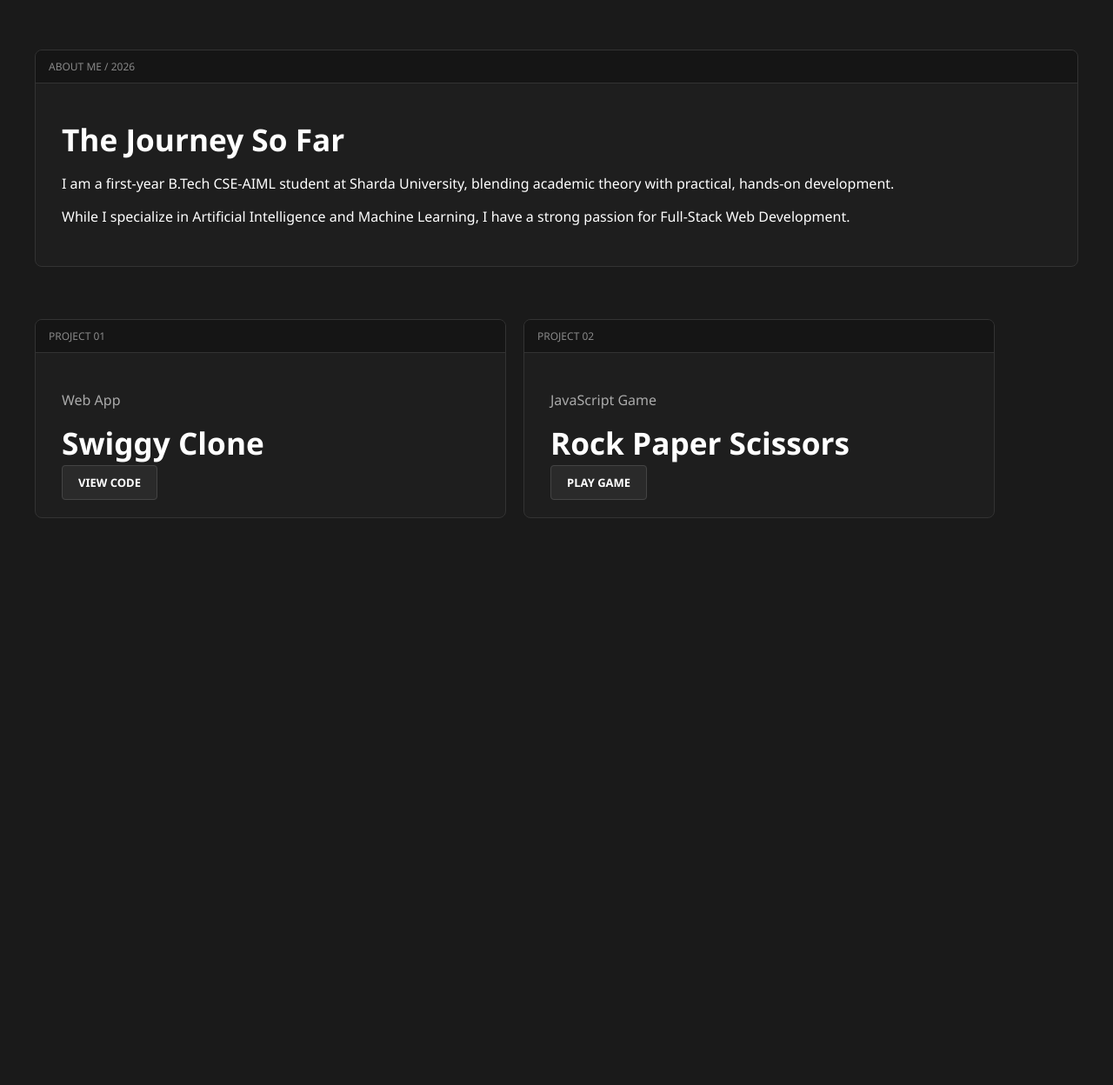
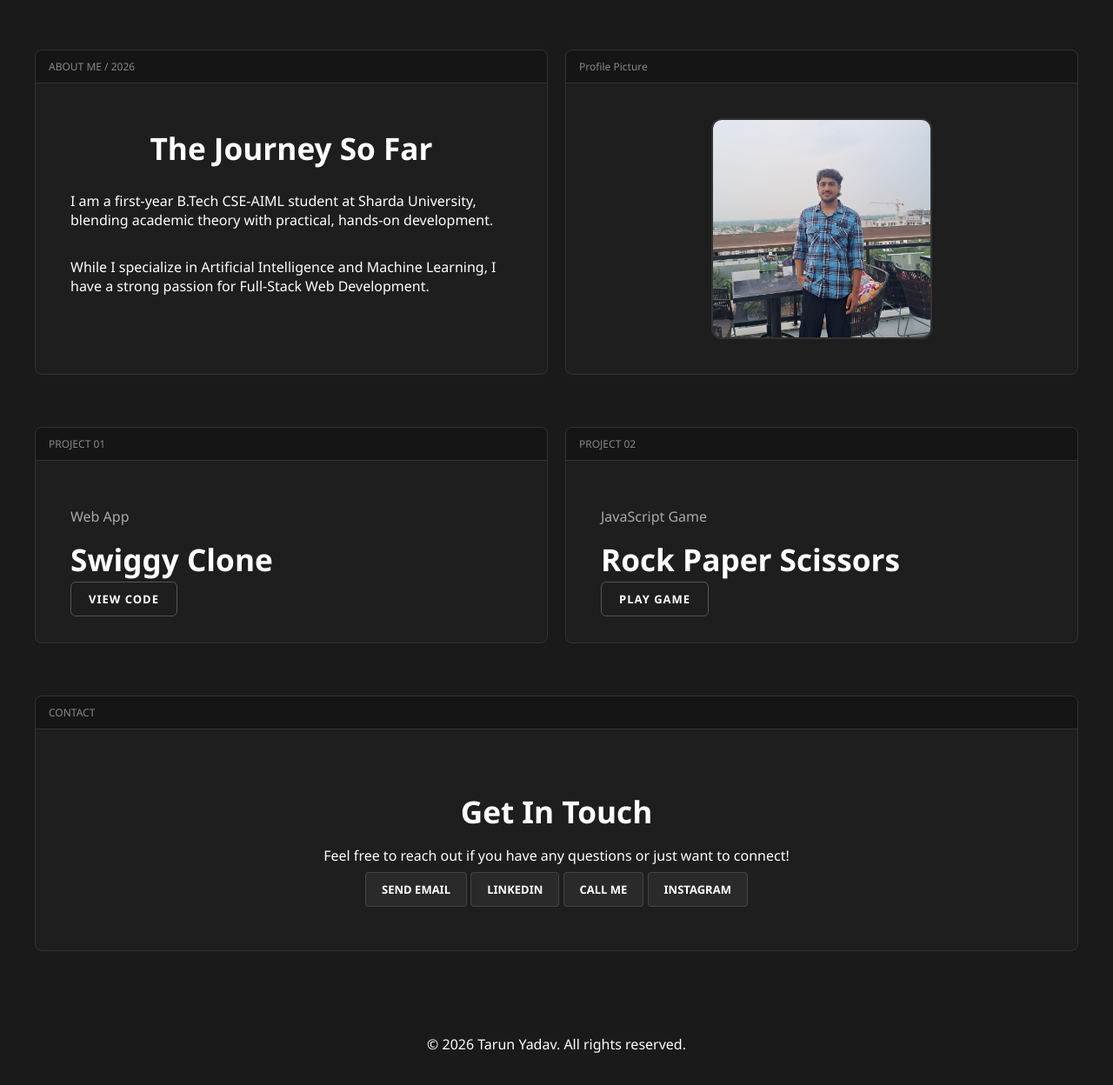
Before and after one commit to taruny900-ui/PORTFOLIO, a plain HTML site: page index.html in a window 1280 px wide. Shown: the part 577-1825 px from the top of the page at 87% size. Before the commit the page ends 1233 px from the top, so only its background shows below. Drawn offline with Linux system fonts and the light colour scheme.

Commit message:
Updated code (making attractive )

```diff
--- a/index.html
+++ b/index.html
@@ -5,6 +5,7 @@
     <meta name="viewport" content="width=device-width, initial-scale=1.0">
     <title>Tarun Yadav | Portfolio</title>
     <link rel="stylesheet" href="style.css">
+    <link href="https://fonts.googleapis.com/css2?family=Inter:wght@300;500;700&display=swap" rel="stylesheet">
 </head>
 
 <body>
@@ -15,7 +16,7 @@
                 <li><a href="#home">Home</a></li>
                 <li><a href="#about">About</a></li>
                 <li><a href="#projects">Projects</a></li>
-                <li><a href="contact.html">Contact</a></li>
+                <li><a href="#contact">Contact</a></li>
 
             </ul>
         </nav>
@@ -67,10 +68,18 @@
                 <p>While I specialize in Artificial Intelligence and Machine Learning, I have a strong passion for Full-Stack Web Development.</p>
             </div>
         </div>
+        <div class="window-card" style="width: 100%;">
+            <div class="window-header">
+                <span>Profile Picture</span>
+            </div>
+            <div class="window-content">
+                <img src="profile.jpeg" alt="Profile Picture" class="profile-img">
+            </div>
+        </div>
     </main>
 
-    <main id="projects" class="grid-container" style="flex-wrap: wrap;">
-        <div class="window-card" style="width: 45%; min-width: 300px;">
+   <main id="projects" class="grid-container">
+    <div class="window-card" style="width: 100%;">
         <div class="window-header"><span>PROJECT 01</span></div>
         <div class="window-content">
             <h2>Web App</h2>
@@ -79,14 +88,37 @@
         </div>
     </div>
 
-        <div class="window-card" style="width: 45%; min-width: 300px;">
+    <div class="window-card" style="width: 100%;">
         <div class="window-header"><span>PROJECT 02</span></div>
         <div class="window-content">
             <h2>JavaScript Game</h2>
             <h1>Rock Paper Scissors</h1>
-                <a href="#" class="btn" style="margin-top: 15px;">PLAY GAME</a>
+            <a href="#" id="play-button" class="btn" style="margin-top: 15px;">PLAY GAME</a>
         </div>
     </div>
 </main>
+        </div>
+    </main>
+      <main id = "contact" class="grid-container" style="flex-wrap: wrap;">
+        <div class="window-card" style="width: 100%;">
+            <div class="window-header"><span>CONTACT</span></div>
+            <div class="window-content">
+                <h1>Get In Touch</h1>
+                <p>Feel free to reach out if you have any questions or just want to connect!</p>
+                <a href="mailto:taruny900@gmail.com" class="btn">SEND EMAIL</a>
+                <a href="https://linkedin.com/in/tarun-yadav-07205b328" target="_blank" class="btn">LINKEDIN</a>
+                <a href="tel:+917452034425" class="btn">CALL ME</a>
+                <a href = "https://www.instagram.com/tarun2812_?utm_source=qr&igsh=Ymd5bHM3Z3RoemQw" target="_blank" class="btn">INSTAGRAM</a>
+
+            </div>
+        </div>
+      </main>
+      <footer>
+        <div class="footer-content" style="text-align: center; padding: 20px; ">
+            <p>&copy; 2026 Tarun Yadav. All rights reserved.</p>
+        </div>
+      </footer>
+      <script src="script.js"></script>
+
 </body>
 </html>
--- /dev/null
+++ b/script.js
@@ -0,0 +1,5 @@
+const button = document.getElementById('play-button');
+
+button.addEventListener('click', () => {
+    window.location.href = "https://taruny900-ui.github.io/Stone-Paper-scissors/";
+});
--- a/style.css
+++ b/style.css
@@ -133,3 +133,85 @@ nav {
 @media (max-width: 850px) {
     .hero-wrapper { flex-direction: column; }
 }
+/* --- Profile Image Styling --- */
+.profile-img {
+    display: block;
+    margin: 0 auto;       /* Centers the image */
+    width: 250px;         /* Set a fixed width to make it smaller */
+    height: 250px;        /* Set the same height for a square look */
+    object-fit: cover;    /* Ensures the face doesn't stretch */
+    border-radius: 12px;  /* Optional: rounded corners to match your theme */
+    border: 2px solid #333; /* Adds a subtle border */
+}
+
+/* Adjusting the card padding for a better look */
+#about .window-content {
+    display: flex;
+    flex-direction: column;
+    align-items: center; /* Ensures content inside the photo card is centered */
+    padding: 40px;       /* Adds more "breathing room" around the photo */
+}
+/* Target the specific content area for the Contact section */
+#contact .window-content {
+    padding: 60px 40px; /* More vertical padding (60px) for a premium feel */
+    text-align: center; /* Centers the text and heading */
+}
+  #projects .window-content {
+    padding: 40px; /* Consistent padding for projects section */
+
+
+
+#contact p {
+    margin-bottom: 30px; /* Space between text and buttons */
+    color: #aaa;
+}
+
+/* The Button Container */
+.contact-buttons {
+    display: flex;
+    justify-content: center; /* Centers buttons horizontally */
+    gap: 15px;              /* Equal space between each button */
+    flex-wrap: wrap;        /* Prevents breaking on small screens */
+}
+
+/* Optional: Make the buttons slightly larger for the contact section */
+.contact-buttons .btn {
+    padding: 12px 24px;
+    min-width: 120px;       /* Keeps buttons consistent in size */
+}
+/* Add/Update this in your CSS */
+footer {
+    background-color: #151515; /* Matches your window headers */
+    color: #888;
+    text-align: center;
+    padding: 30px 20px;
+    border-top: 1px solid #333;
+    font-size: 14px;
+}.btn {
+    background-color: transparent;
+    color: #fff;
+    padding: 10px 20px;
+    border-radius: 6px; /* Slightly rounder feels more modern */
+    border: 1px solid #555;
+    font-size: 13px;
+    font-weight: 600;
+    letter-spacing: 1px;
+    transition: all 0.3s ease;
+}
+
+.btn:hover {
+    background-color: #333;
+    border-color: #888;
+}
+
+/* Create a specific class for the most important button (e.g., View Code / Download CV) */
+.btn-primary {
+    background-color: #e0e0e0;
+    color: #111;
+    border: none;
+}
+
+.btn-primary:hover {
+    background-color: #fff;
+    transform: translateY(-2px);
+}
```
Also changed, not shown: profile.jpeg (added). Lines whose indentation alone changed are shown as unchanged.
